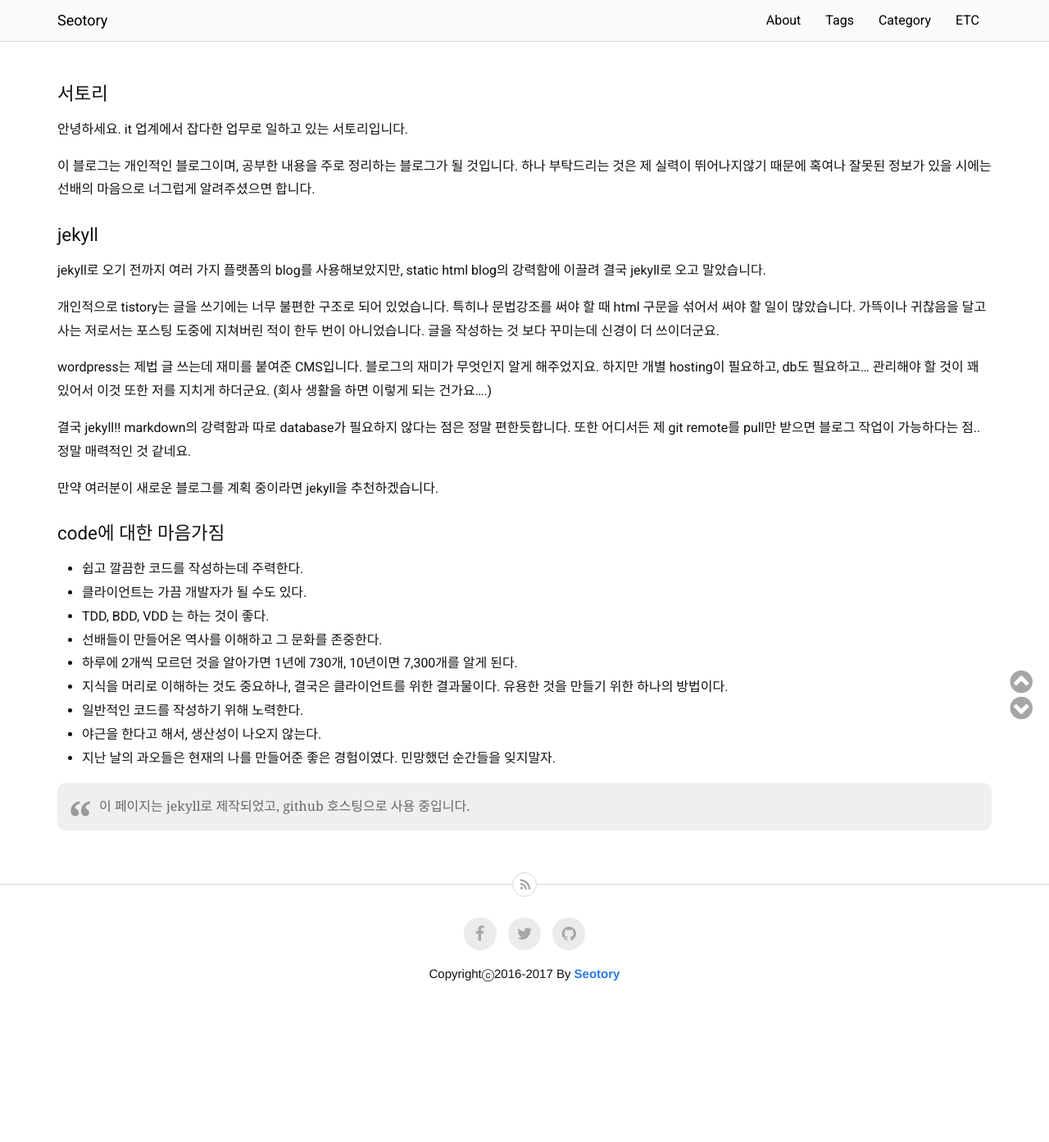
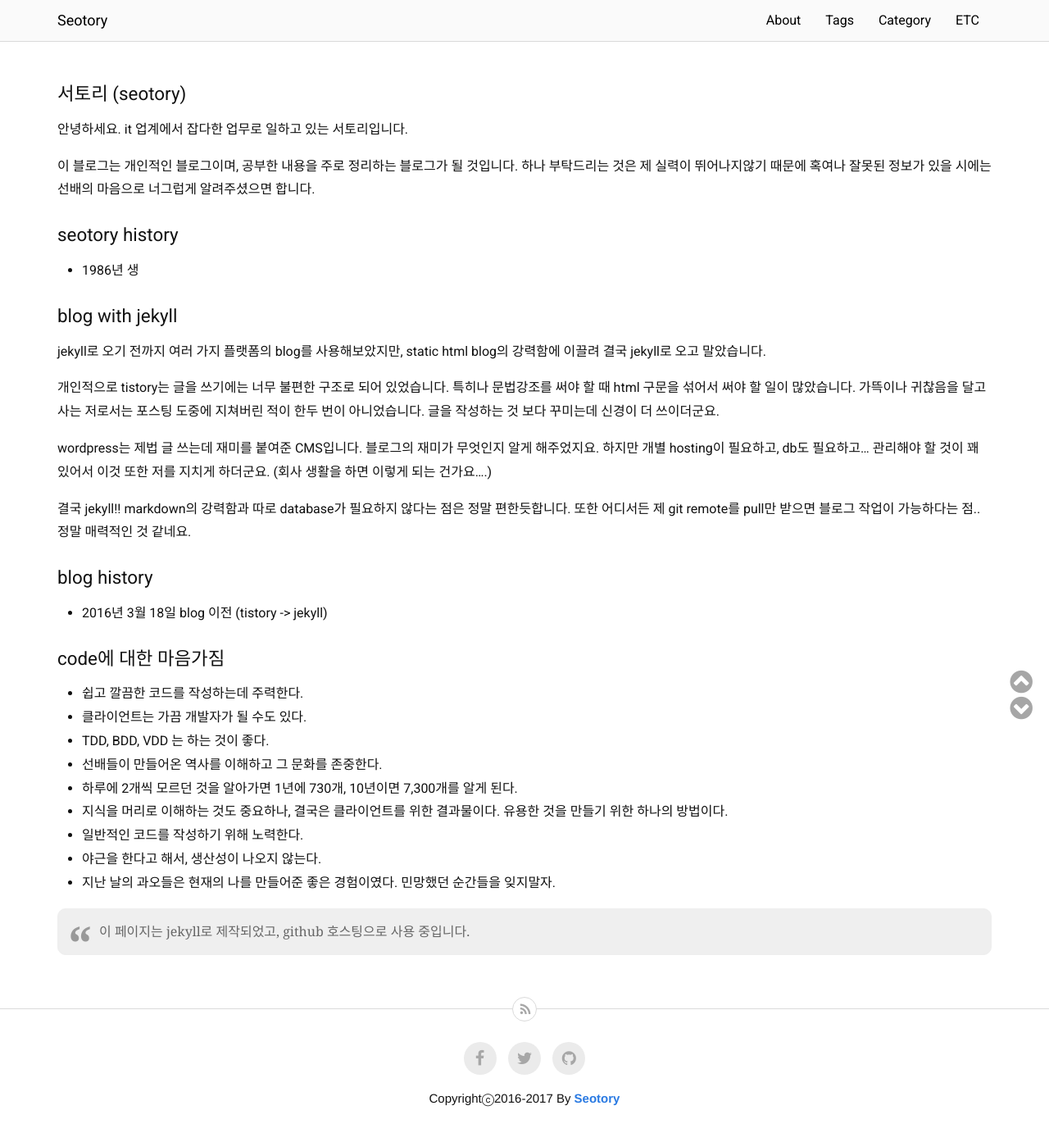
Before and after one commit to seotory/seotory.github.io, a Jekyll site: the page built from pages/about.md, in a window 1280 px wide. Shown: the whole page at 82% size. Built offline with Jekyll 4.4.1, drawn with Linux system fonts in a browser that asks for light colours; nearby versions of some CDN libraries; comment, search, counter and statistics services are not loaded; before the commit the page ends 1241 px from its top, so only the background shows below that.

Commit message:
history add

```diff
--- a/_config.yml
+++ b/_config.yml
@@ -22,7 +22,6 @@ collections:
   solutions:
     output: true
     permalink: /solution/:year/:month/:title
-
 
 # timezone
 timezone: Asia/Seoul
--- a/_layouts/post.html
+++ b/_layouts/post.html
@@ -17,6 +17,9 @@ layout: default
   <div class="wrapper">
     <div class="post ws">
       <div class="post-wrap ws-right">
+
+        {% include history.html history=page.history %}
+
         <!-- post -->
         <article class="post-content">
           {{ content }}
--- a/pages/about.md
+++ b/pages/about.md
@@ -4,13 +4,18 @@ title: About
 permalink: /about/
 ---
 
-#### 서토리
+#### 서토리 (seotory)
 
 안녕하세요. it 업계에서 잡다한 업무로 일하고 있는 서토리입니다.
 
 이 블로그는 개인적인 블로그이며, 공부한 내용을 주로 정리하는 블로그가 될 것입니다. 하나 부탁드리는 것은 제 실력이 뛰어나지않기 때문에 혹여나 잘못된 정보가 있을 시에는 선배의 마음으로 너그럽게 알려주셨으면 합니다.
 
-#### jekyll
+#### seotory history
+
+- 1986년 생
+
+
+#### blog with jekyll
 
 jekyll로 오기 전까지 여러 가지 플랫폼의 blog를 사용해보았지만, static html blog의 강력함에 이끌려 결국 jekyll로 오고 말았습니다.
 
@@ -20,7 +25,9 @@ wordpress는 제법 글 쓰는데 재미를 붙여준 CMS입니다. 블로그의
 
 결국 jekyll!! markdown의 강력함과 따로 database가 필요하지 않다는 점은 정말 편한듯합니다. 또한 어디서든 제 git remote를 pull만 받으면 블로그 작업이 가능하다는 점.. 정말 매력적인 것 같네요.
 
-만약 여러분이 새로운 블로그를 계획 중이라면 jekyll을 추천하겠습니다.
+#### blog history
+
+- 2016년 3월 18일 blog 이전 (tistory -> jekyll)
 
 #### code에 대한 마음가짐
 
```
Also changed, not shown: _includes/history.html (added, +11 -0 lines), _posts/study/2016-11-12-oracle-13r.markdown (+6 -1 lines).
